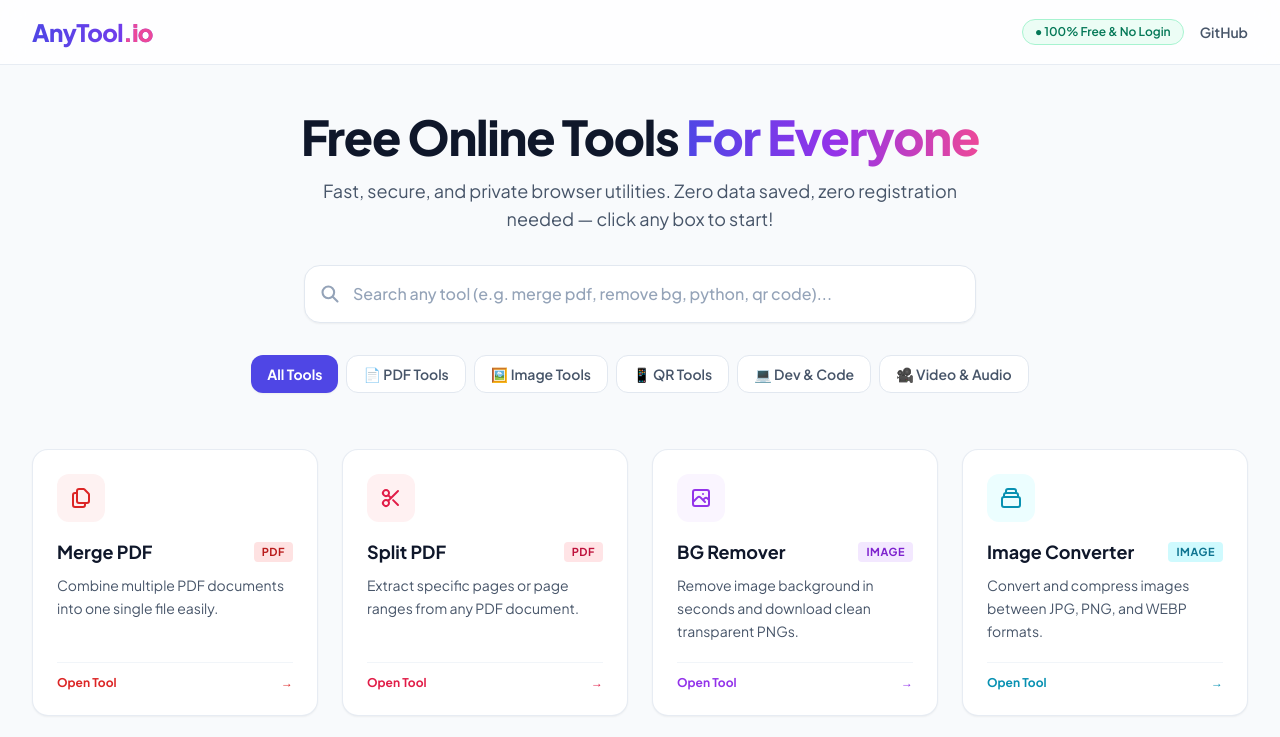
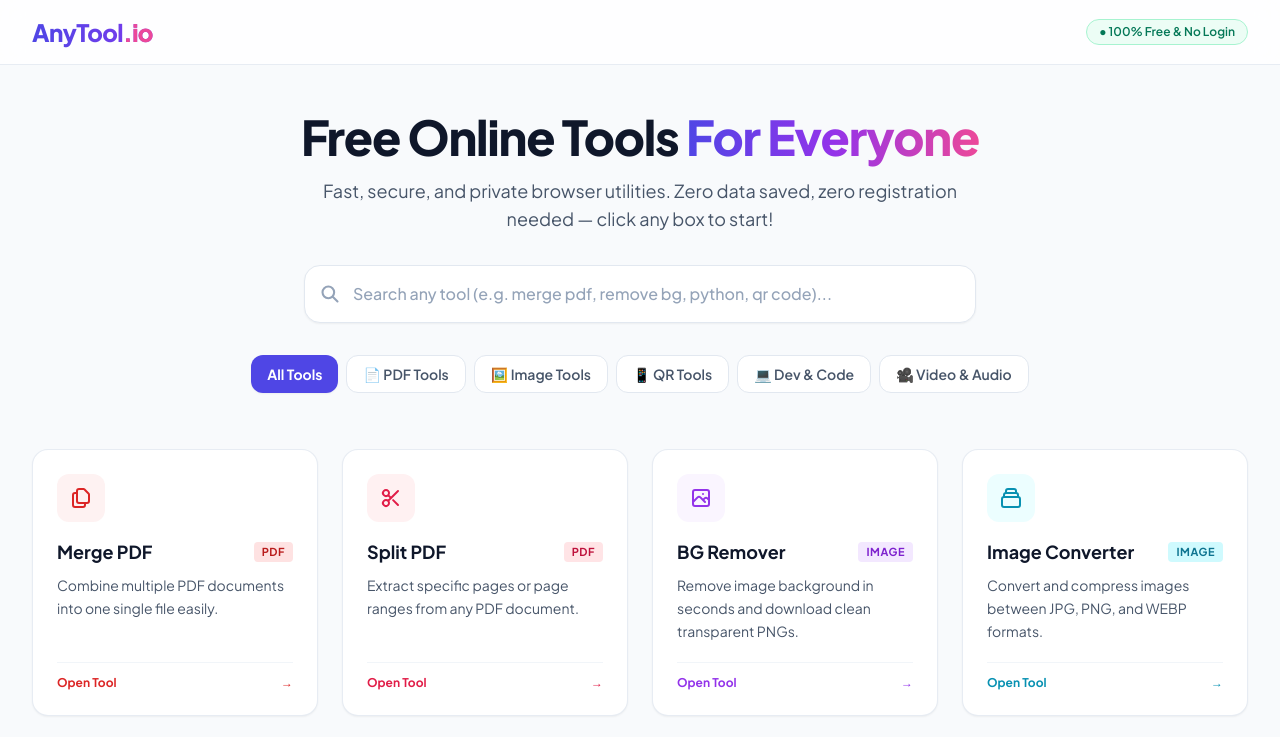
Before and after one commit to Aslam899-atk/anytool, a website: page public/index.html in a window 1280 px wide. Shown: the top 737 px of the page. Drawn offline with nearby package versions, Linux system fonts and the light colour scheme.

Commit message:
Update index.html
git link  avoid

```diff
--- a/public/index.html
+++ b/public/index.html
@@ -31,9 +31,6 @@
                     <span class="hidden sm:inline-block text-xs font-semibold px-3 py-1 bg-emerald-50 text-emerald-700 border border-emerald-200 rounded-full">
                         ● 100% Free & No Login
                     </span>
-                    <a href="https://github.com/Aslam899-atk/anytool" target="_blank" class="text-sm font-semibold text-slate-600 hover:text-indigo-600 transition">
-                        GitHub
-                    </a>
                 </div>
             </div>
         </div>
```
